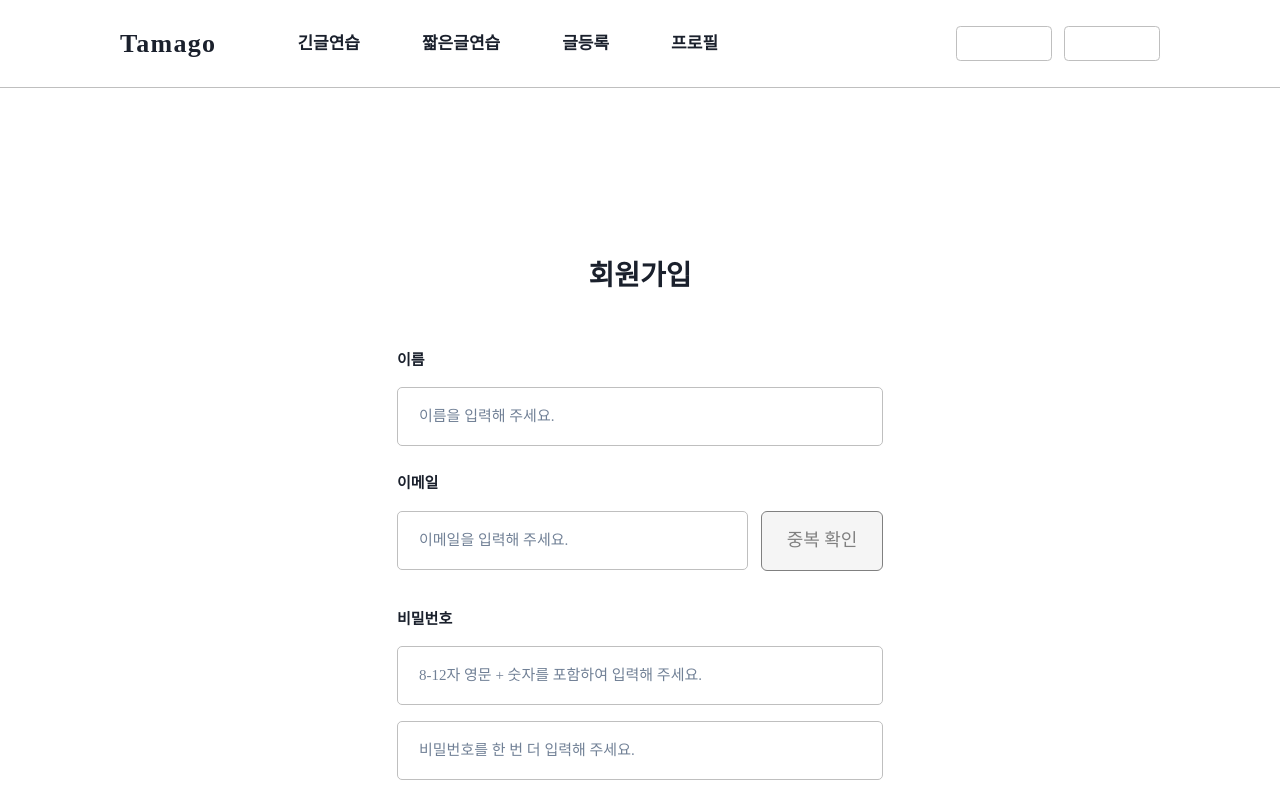
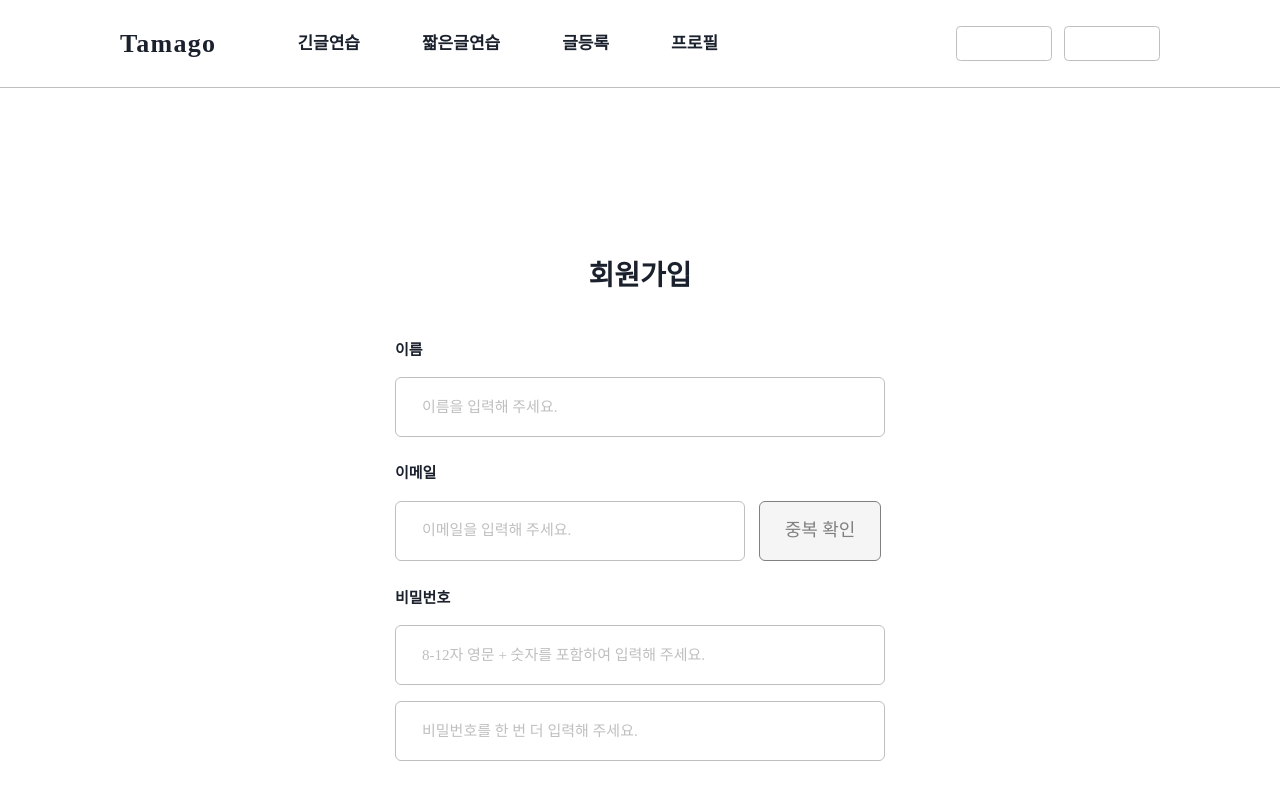
Before and after one commit to msdio/Tamago, a Next.js app in the folder client/: page /signup in a window 1280 px wide. Shown: the top 800 px of the page. Built offline with nearby package versions, Linux system fonts and the light colour scheme; a web font is replaced by a local one.

Commit message:
[#35] feat: 이메일과 중복 확인 버튼 컴포넌트로 분리

```diff
--- a/client/src/components/common/InputForm.tsx
+++ /dev/null
@@ -1,60 +0,0 @@
-import { Flex, Input, Text } from '@chakra-ui/react';
-import type { ChangeEvent } from 'react';
-
-import type { FontBorderTheme } from '../../styles/theme';
-import { DEFAULT_INPUT_THEME } from '../../styles/theme';
-
-interface InputProps {
-  value: string;
-  name: string;
-  type?: string;
-  theme?: FontBorderTheme;
-  regex?: RegExp;
-  onChange?: (e: ChangeEvent<HTMLInputElement>) => void;
-  w?: string;
-  h?: string;
-  placeholder?: string;
-  errorMessage?: string;
-}
-
-export default function InputForm({
-  value,
-  type,
-  name,
-  onChange,
-  regex = /./,
-  theme = DEFAULT_INPUT_THEME,
-  w = 'full',
-  h = '59px',
-  placeholder,
-  errorMessage,
-}: InputProps) {
-  const isError = value !== '' && !regex.test(value);
-
-  return (
-    <Flex direction='column'>
-      <Input
-        name={name}
-        type={type}
-        w={w}
-        h={h}
-        placeholder={placeholder}
-        fontFamily={theme.fontFamily}
-        fontSize={theme.fontSize}
-        fontWeight={theme.fontWeight}
-        border={theme.border}
-        borderColor={isError ? '#FF8A65' : theme.borderColor}
-        borderRadius={theme.borderRadius}
-        value={value}
-        onChange={onChange}
-        variant='unstyled'
-        p='24px 21px'
-      />
-      {errorMessage && isError ? (
-        <Text fontSize={theme.fontSize} fontWeight={theme.fontWeight} color='#FF0000' mt='17'>
-          {errorMessage}
-        </Text>
-      ) : null}
-    </Flex>
-  );
-}
--- a/client/src/components/signup/Form/Or.tsx
+++ b/client/src/components/common/Or.tsx
@@ -16,7 +16,7 @@ export default function Or() {
         h: '0.6px',
         fontSize: '0px',
         lineHeight: '0px',
-        marginRight: '22px',
+        m: '0 19px 0 6px',
       }}
       _after={{
         content: '""',
@@ -25,7 +25,7 @@ export default function Or() {
         h: '0.6px',
         fontSize: '0px',
         lineHeight: '0px',
-        marginLeft: '22px',
+        m: '0 6px 0 19px',
       }}
     >
       OR
--- a/client/src/components/login/layout.tsx
+++ b/client/src/components/login/layout.tsx
@@ -1,5 +1,5 @@
-import { ReactNode } from 'react';
 import { Box, Flex } from '@chakra-ui/react';
+import type { ReactNode } from 'react';
 
 const HEADER_HEIGHT = '88px';
 interface LoginLayoutProps {
--- /dev/null
+++ b/client/src/components/signup/Form/InputWithButton.tsx
@@ -0,0 +1,52 @@
+import { Button, Flex, Input, Text } from '@chakra-ui/react';
+import type { ChangeEventHandler, MouseEventHandler } from 'react';
+
+interface InputProps {
+  value: string;
+  name: string;
+  size: string;
+  errorMessage: string;
+  type?: string;
+  regex?: RegExp;
+  onChange?: ChangeEventHandler<HTMLInputElement>;
+  onClick?: MouseEventHandler<HTMLButtonElement>;
+  placeholder?: string;
+  buttonText?: string;
+}
+
+export default function InputWithButton({
+  value,
+  name,
+  size,
+  errorMessage,
+  type,
+  regex = /./,
+  onChange,
+  onClick,
+  placeholder,
+  buttonText,
+}: InputProps) {
+  const isMatch = regex.test(value);
+  const isError = value !== '' && !isMatch;
+
+  return (
+    <Flex gap='14px'>
+      <Flex direction='column'>
+        <Input name={name} type={type} size={size} placeholder={placeholder} value={value} onChange={onChange} />
+        {isError ? (
+          <Text fontSize='15px' color='#FF0000' mt='20px'>
+            {errorMessage}
+          </Text>
+        ) : null}
+      </Flex>
+      <Button
+        size='sm'
+        colorScheme={!isMatch ? 'secondary' : 'tamago'}
+        variant={!isMatch ? 'outline' : 'base'}
+        onClick={onClick}
+      >
+        {buttonText}
+      </Button>
+    </Flex>
+  );
+}
--- /dev/null
+++ b/client/src/components/signup/Form/InputWithRegex.tsx
@@ -0,0 +1,37 @@
+import { Flex, Input, Text } from '@chakra-ui/react';
+import type { ChangeEventHandler } from 'react';
+
+interface InputProps {
+  value: string;
+  name: string;
+  size: string;
+  regex: RegExp;
+  errorMessage: string;
+  type?: string;
+  onChange?: ChangeEventHandler<HTMLInputElement>;
+  placeholder?: string;
+}
+
+export default function InputWithRegex({
+  value,
+  name,
+  size,
+  regex,
+  errorMessage,
+  type,
+  onChange,
+  placeholder,
+}: InputProps) {
+  const isError = value !== '' && !regex.test(value);
+
+  return (
+    <Flex direction='column'>
+      <Input name={name} type={type} size={size} placeholder={placeholder} value={value} onChange={onChange} />
+      {isError ? (
+        <Text color='#FF0000' mt='17'>
+          {errorMessage}
+        </Text>
+      ) : null}
+    </Flex>
+  );
+}
--- a/client/src/components/signup/Form/index.tsx
+++ b/client/src/components/signup/Form/index.tsx
@@ -1,9 +1,15 @@
-import { Button, Flex, FormLabel } from '@chakra-ui/react';
+import { Button, Flex, FormLabel, Input } from '@chakra-ui/react';
 import type { ChangeEvent } from 'react';
 import { useState } from 'react';
 
-import InputForm from '../../common/InputForm';
-import Or from './Or';
+import Or from '../../common/Or';
+import InputWithButton from './InputWithButton';
+import InputWithRegex from './InputWithRegex';
+
+// 이런 정규식 및 관련 함수들은 유틸로 빼는게 좋을까요?
+const EMAIL_REGEX = /^[a-zA-Z0-9+-\_.]+@[a-zA-Z0-9-]+\.[a-zA-Z0-9-.]+$/;
+const PASSWORD_REGEX = /^(?=.*[A-Za-z])(?=.*\d).{8,12}$/;
+const getPasswordRegex = (password: string) => new RegExp(`^${password}$`);
 
 export default function SignupForm() {
   const [signupInputs, setSignupInputs] = useState({
@@ -22,51 +28,49 @@ export default function SignupForm() {
 
   return (
     <Flex direction='column'>
-      <Flex direction='column' gap='8px' mb='26px'>
+      <Flex direction='column' gap='8px' mb='25px'>
         <FormLabel fontSize='15px' fontWeight='700'>
           이름
         </FormLabel>
-        <InputForm name='name' placeholder='이름을 입력해 주세요.' value={name} onChange={handleInputChange} />
+        <Input size='lg' name='name' placeholder='이름을 입력해 주세요.' value={name} onChange={handleInputChange} />
       </Flex>
-      <Flex direction='column' gap='8px' mb='37px'>
+      <Flex direction='column' gap='8px' mb='26px'>
         <FormLabel fontSize='15px' fontWeight='700'>
           이메일
         </FormLabel>
-        <Flex gap='13px'>
-          <InputForm
+        <InputWithButton
+          size='md'
           name='email'
-            w='351px'
           type='email'
           placeholder='이메일을 입력해 주세요.'
-            regex={/^[a-zA-Z0-9+-\_.]+@[a-zA-Z0-9-]+\.[a-zA-Z0-9-.]+$/}
+          regex={EMAIL_REGEX}
           errorMessage='이메일 형식을 확인해 주세요.'
           value={email}
           onChange={handleInputChange}
+          buttonText='중복 확인'
         />
-          <Button size='sm' colorScheme='secondary' variant='outline'>
-            중복 확인
-          </Button>
       </Flex>
-      </Flex>
-      <Flex direction='column' gap='8px' mb='41px'>
+      <Flex direction='column' gap='8px' mb='57px'>
         <FormLabel fontSize='15px' fontWeight='700'>
           비밀번호
         </FormLabel>
         <Flex direction='column' gap='16px'>
-          <InputForm
+          <InputWithRegex
+            size='lg'
             name='password'
             type='password'
             placeholder='8-12자 영문 + 숫자를 포함하여 입력해 주세요.'
-            regex={/^(?=.*[A-Za-z])(?=.*\d).{8,12}$/}
-            errorMessage='8-12자 영문, 숫자를 사용해 주세요.'
+            regex={PASSWORD_REGEX}
+            errorMessage='8-12자 영문 + 숫자를 포함하여 입력해 주세요.'
             value={password}
             onChange={handleInputChange}
           />
-          <InputForm
+          <InputWithRegex
+            size='lg'
             name='verifyPassword'
             type='password'
             placeholder='비밀번호를 한 번 더 입력해 주세요.'
-            regex={new RegExp(`^${password}$`)}
+            regex={getPasswordRegex(password)}
             errorMessage='비밀번호가 일치하지 않습니다.'
             value={verifyPassword}
             onChange={handleInputChange}
--- a/client/src/components/signup/Layout/index.tsx
+++ b/client/src/components/signup/Layout/index.tsx
@@ -7,8 +7,8 @@ interface SignupLayoutProps {
 
 export default function SignupLayout({ children }: SignupLayoutProps) {
   return (
-    <Flex as='main' direction='column' w='486px' m='171px auto 288px auto'>
-      <Heading fontSize='28px' fontWeight='700' textAlign='center' mb='56px'>
+    <Flex as='main' direction='column' w='490px' m='171px auto 288px auto'>
+      <Heading fontSize='28px' fontWeight='700' textAlign='center' mb='46px'>
         회원가입
       </Heading>
       {children}
```
Lines whose indentation alone changed are shown as unchanged.
